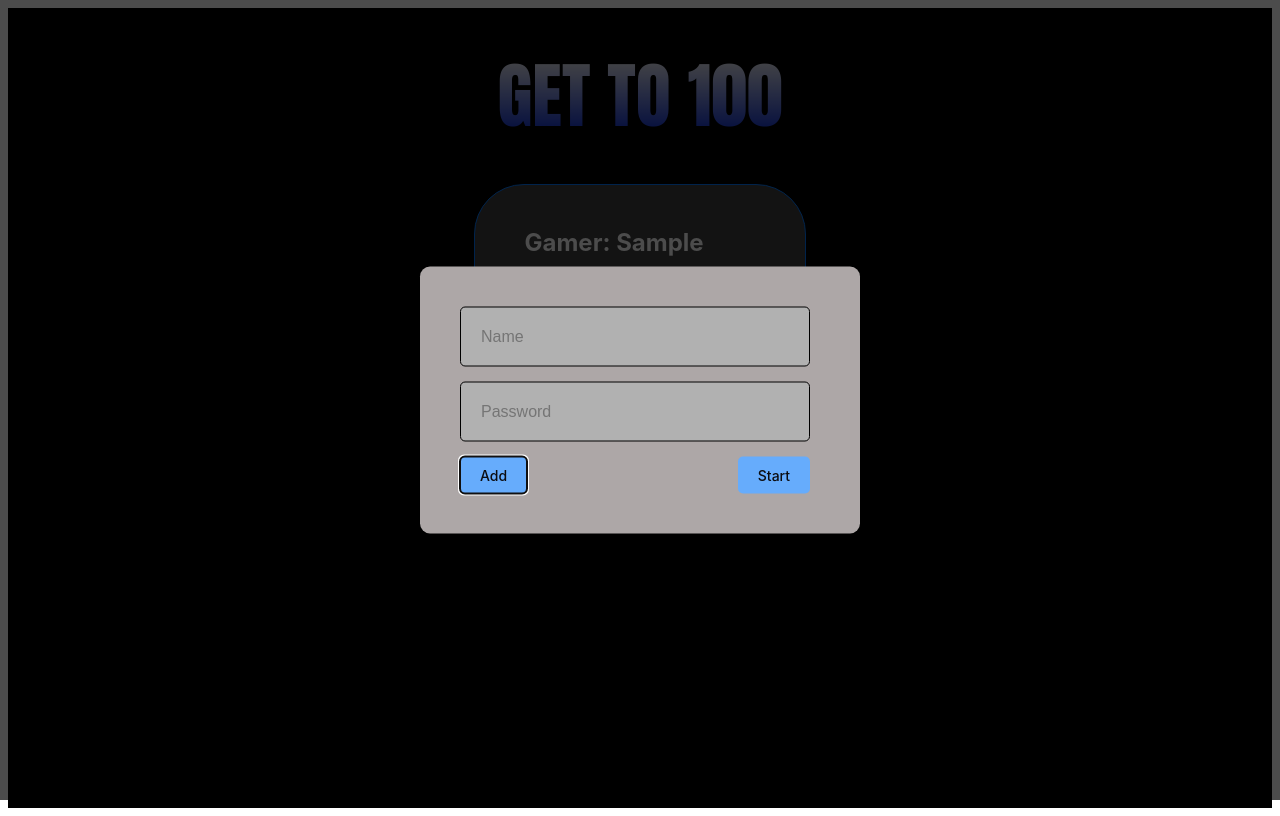
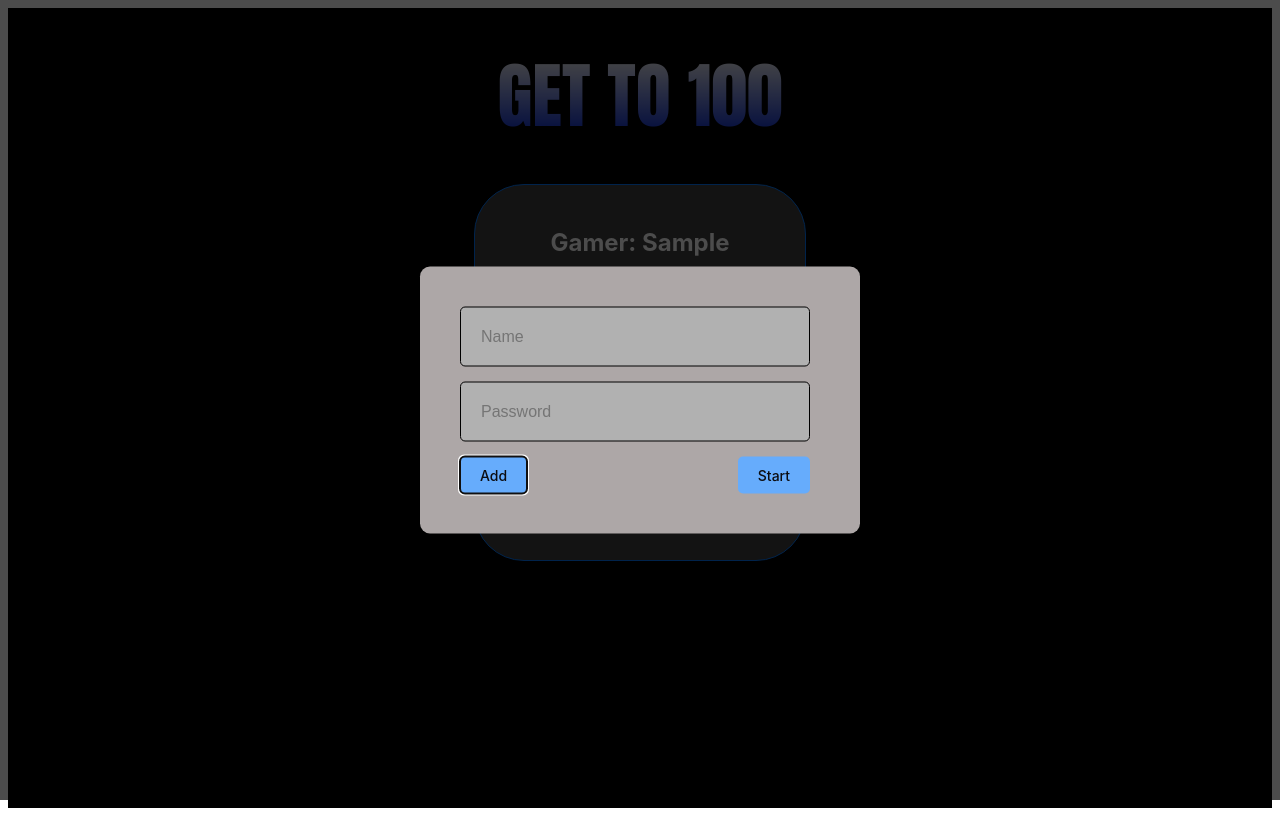
Before and after one commit to ilanasuied/full-stack-project-4-2, a React (Vite) app in the folder vite-project/: page / in a window 1280 px wide. Both pictures are taken after typing "Sample", "Sample123" into the empty fields and a click on the button "Add". Built offline with nearby package versions, Linux system fonts and the light colour scheme.

Commit message:
display improvement

```diff
--- a/vite-project/src/assets/components/Player.jsx
+++ b/vite-project/src/assets/components/Player.jsx
@@ -38,7 +38,7 @@ function Player(props){
     return (
         <div className={props.isCurrentPlayer ? styles.playerCart : styles.playerCartDisable }>
             <h2>Gamer: {props.objectPlayer.name}</h2>
-            <h3>counter: {counter}</h3>
+            <h1>{counter}</h1>
             <h4>steps: {stepsSum}</h4>
             <Options    onPlusOne={addOne}
                         onMinusOne={minusOne}
--- a/vite-project/src/assets/components/Player.module.css
+++ b/vite-project/src/assets/components/Player.module.css
@@ -12,3 +12,7 @@
     border-radius: 50px;
     background-color: rgb(36, 36, 36);
 }
+
+h1,h2 , h4{
+    text-align: center;
+}
```
